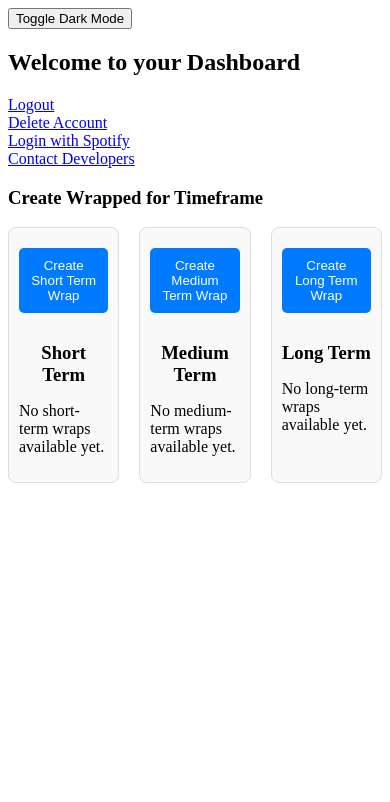
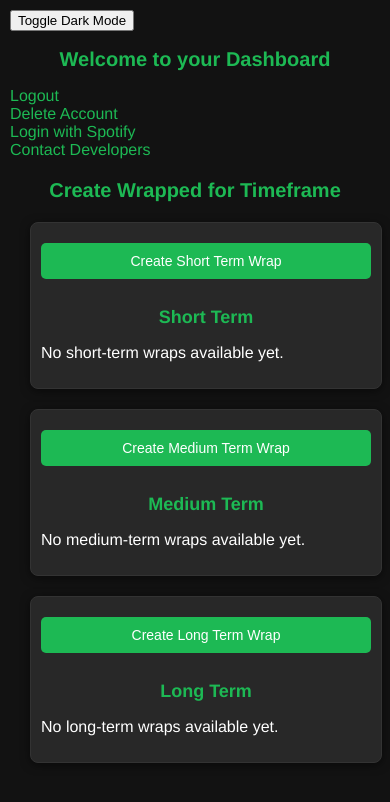
Before and after one commit to CS2340-Team-36/spotify_wrapper, a Django app: template accounts/templates/accounts/dashboard.html in a window 390 px wide. Shown: the top 802 px of the page. Run offline with Django 5.2, Linux system fonts and the light colour scheme; the template is opened without the code that fills it, so the values that code supplies are empty.

Commit message:
testing mobile friendly dashboard

```diff
--- a/accounts/templates/accounts/dashboard.html
+++ b/accounts/templates/accounts/dashboard.html
@@ -4,50 +4,123 @@
 <html>
 <head>
     <title>Dashboard</title>
-    <link rel="stylesheet" href="{% static 'css/light-theme.css' %}" id="theme-stylesheet">
+    <link rel="stylesheet" href="{% static 'css/dark-theme.css' %}" id="theme-stylesheet">
     <style>
+        body {
+            font-family: 'Helvetica Neue', sans-serif;
+            background-color: #121212;
+            color: white;
+            margin: 0;
+            padding: 0;
+        }
+
+        h2, h3 {
+            text-align: center;
+            color: #1db954; /* Spotify green */
+        }
+
+        a {
+            color: #1db954;
+            text-decoration: none;
+        }
+
+        a:hover {
+            text-decoration: underline;
+        }
+
         .wraps-container {
             display: flex;
-            justify-content: space-between;
+            flex-wrap: wrap; /* Allow wrapping on smaller screens */
             gap: 20px;
+            justify-content: center; /* Center-align the columns */
+            margin: 20px;
         }
+
         .wrap-column {
             flex: 1;
-            border: 1px solid #ddd;
+            min-width: 280px; /* Ensure columns fit on small screens */
+            max-width: 350px; /* Limit column width */
+            border: 1px solid #333;
             border-radius: 8px;
             padding: 10px;
-            background-color: #f9f9f9;
+            background-color: #282828; /* Darker background for contrast */
+            box-shadow: 0 2px 10px rgba(0, 0, 0, 0.5);
         }
+
         .wrap-column h3 {
-            text-align: center;
-            margin-bottom: 10px;
+            margin-bottom: 15px;
+            font-size: 18px;
         }
+
         .wrap-column ul {
             list-style-type: none;
             padding: 0;
+            margin: 0;
         }
+
         .wrap-column li {
-            margin: 5px 0;
+            margin: 10px 0;
+            padding: 8px;
+            background-color: #333;
+            border-radius: 5px;
+            transition: background-color 0.3s;
         }
+
+        .wrap-column li:hover {
+            background-color: #1db954;
+            color: #121212;
+        }
+
         .wrap-column a {
-            color: #007BFF;
+            color: white;
             text-decoration: none;
         }
+
         .wrap-column a:hover {
             text-decoration: underline;
         }
+
         .create-wrap-btn {
             width: 100%;
-            padding: 10px;
+            padding: 12px;
             margin: 10px 0;
-            background-color: #007BFF;
+            background-color: #1db954; /* Spotify green */
             color: white;
             border: none;
             border-radius: 5px;
             cursor: pointer;
+            font-size: 16px;
+            transition: background-color 0.2s ease;
         }
+
         .create-wrap-btn:hover {
-            background-color: #0056b3;
+            background-color: #1aa34a; /* Darker green */
+        }
+
+        /* Mobile-first design */
+        @media (max-width: 768px) {
+            body {
+                padding: 10px;
+            }
+
+            .wraps-container {
+                flex-direction: column; /* Stack columns vertically */
+                gap: 20px;
+            }
+
+            .wrap-column {
+                width: 100%; /* Take full width on mobile */
+                min-width: 100%; /* Ensure no overflow */
+            }
+
+            h2, h3 {
+                font-size: 20px; /* Slightly smaller text for mobile */
+            }
+
+            .create-wrap-btn {
+                font-size: 14px; /* Adjust button size */
+                padding: 10px;
+            }
         }
     </style>
 </head>
```
